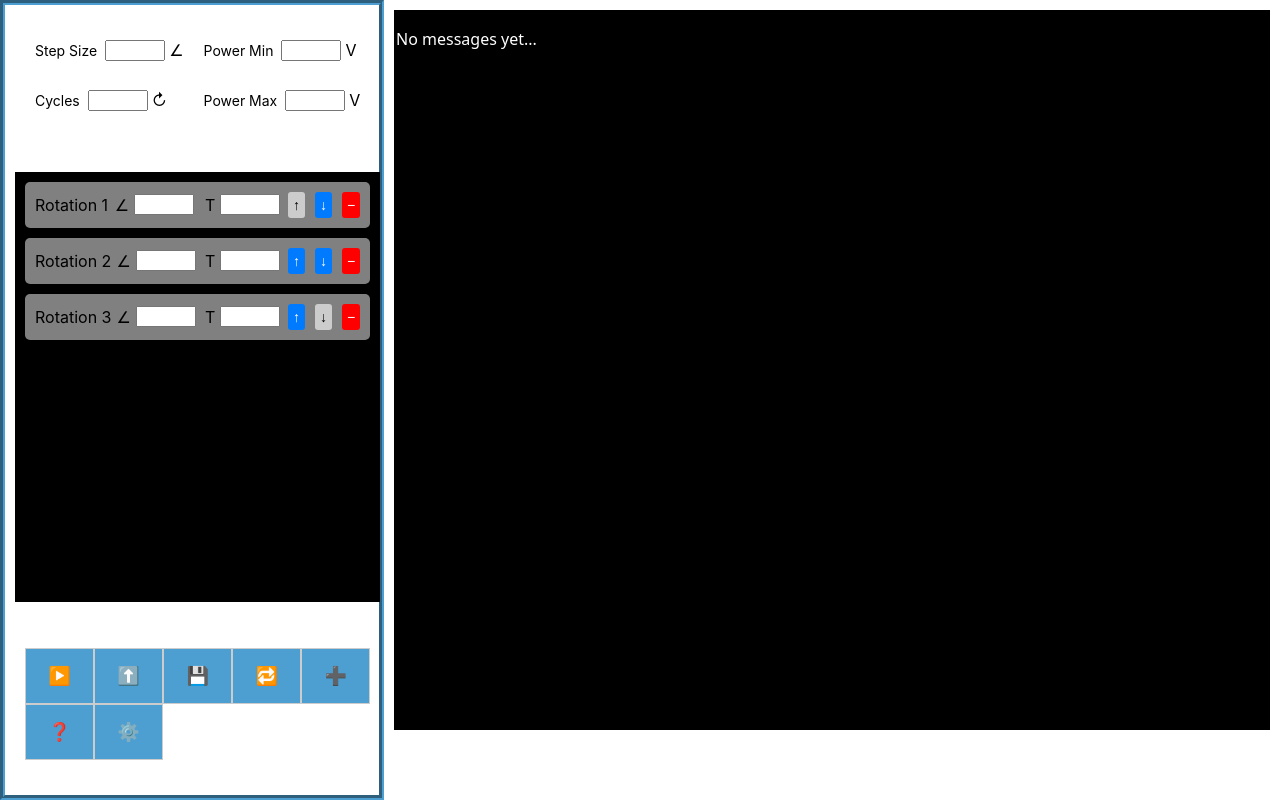
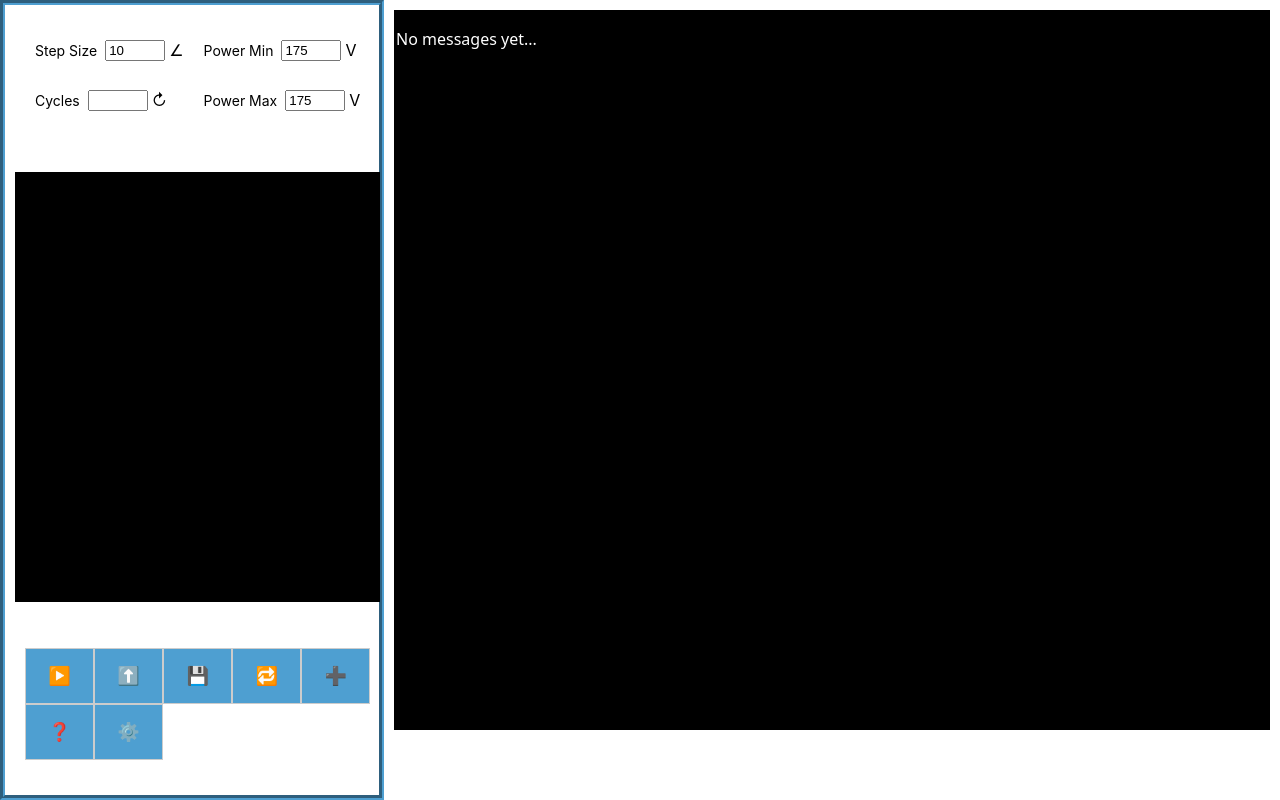
Before and after one commit to RockerReactor/rocker-reactor, a React (Create React App) app: page / in a window 1280 px wide. Built offline with nearby package versions, Linux system fonts and the light colour scheme.

Commit message:
Integration Progess
In progress integration of UI and back end components

```diff
--- a/src/App.tsx
+++ b/src/App.tsx
@@ -1,5 +1,11 @@
 import React, { useState, useEffect, useRef } from "react";
 import "./App.css";
+import { useContext } from "react";
+import AppContext from "./context/AppContext";
+import Config from "./components/Config"
+import Control from "./components/Control"
+import Log from "./components/Log"
+import AddButton from "./components/toolbar/AddButton";
 
 interface Instruction {
   id: string;
@@ -7,6 +13,8 @@ interface Instruction {
 }
 
 function App() {
+  const { PWM, setPWM, SPWM, setSPWM, AngleStep, setAngleStep, writer, addLog, sendConfigCommand } = useContext(AppContext);
+
   const [instructions, setInstructions] = useState<Instruction[]>([
     { id: "1", label: "Rotation 1" },
     { id: "2", label: "Rotation 2" },
@@ -64,13 +72,34 @@ function App() {
     console.log("Calibrate functionality to be implemented later.");
   };
 
-  const handleInputChange = (id: string, value: string) => {
+const handleInputChange = (id: string, value: string) => {
     const isValid = value === "" || !isNaN(Number(value));
     setInputErrors((prevErrors) => ({
-      ...prevErrors,
-      [id]: !isValid,
+        ...prevErrors,
+        [id]: !isValid,
     }));
-  };
+
+    if (isValid) {
+        const numValue = Number(value);
+        switch (id) {
+            case "stepSize":
+                setAngleStep(numValue);
+                sendConfigCommand(`a${numValue}`);
+                break;
+            case "powerMin":
+                setSPWM(numValue);
+                sendConfigCommand(`s${numValue}`);
+                break;
+            case "powerMax":
+                setPWM(numValue);
+                sendConfigCommand(`p${numValue}`);
+                break;
+            default:
+                break;
+        }
+    }
+};
+
 
   const moveInstruction = (index: number, direction: number) => {
     const newIndex = index + direction;
@@ -124,93 +153,12 @@ function App() {
         <div className="column control">
           <div className="row test">
             {/*Setup Parameters*/}
-            <div className="setupParbox">
-              <div className="setupParam">
-                <label className="setupText">Step Size </label>
-                <input
-                  className={`parIn ${inputErrors["stepSize"] ? "invalid" : ""}`}
-                  type="text"
-                  onChange={(e) => handleInputChange("stepSize", e.target.value)}
-                />
-                <label className="setupSym">∠</label>
-              </div>
-              <div className="setupParam">
-                <label className="setupText">Power Min </label>
-                <input
-                  className={`parIn ${inputErrors["powerMin"] ? "invalid" : ""}`}
-                  type="text"
-                  onChange={(e) => handleInputChange("powerMin", e.target.value)}
-                />
-                <label className="setupSym">V</label>
-              </div>
-              <div className="setupParam">
-                <label className="setupText">Cycles </label>
-                <input
-                  className={`parIn ${inputErrors["cycles"] ? "invalid" : ""}`}
-                  type="text"
-                  onChange={(e) => handleInputChange("cycles", e.target.value)}
-                />
-                <label className="setupSym">↻</label>
-              </div>
-              <div className="setupParam">
-                <label className="setupText">Power Max </label>
-                <input
-                  className={`parIn ${inputErrors["powerMax"] ? "invalid" : ""}`}
-                  type="text"
-                  onChange={(e) => handleInputChange("powerMax", e.target.value)}
-                />
-                <label className="setupSym">V</label>
-              </div>
-            </div>
+              <Config />
           </div>
 
+
           {/*Instruction Set*/}
-          <div ref={instructionSetRef} className="instructionset">
-            {instructions.map((instruction, index) => (
-              <div className="instruction" key={instruction.id}>
-                <label>{instruction.label}</label>
-                <label className="parText parIn">∠</label>
-                <input
-                  className={`parIn ${
-                    inputErrors[`rotation-${instruction.id}-angle`] ? "invalid" : ""
-                  }`}
-                  type="text"
-                  onChange={(e) =>
-                    handleInputChange(`rotation-${instruction.id}-angle`, e.target.value)
-                  }
-                />
-                <label className="parText parIn">T</label>
-                <input
-                  className={`parIn ${
-                    inputErrors[`rotation-${instruction.id}-time`] ? "invalid" : ""
-                  }`}
-                  type="text"
-                  onChange={(e) =>
-                    handleInputChange(`rotation-${instruction.id}-time`, e.target.value)
-                  }
-                />
-                <div className="button-container">
-                  <button
-                    className="move-button"
-                    onClick={() => moveInstruction(index, -1)}
-                    disabled={index === 0}
-                  >
-                    ↑
-                  </button>
-                  <button
-                    className="move-button"
-                    onClick={() => moveInstruction(index, 1)}
-                    disabled={index === instructions.length - 1}
-                  >
-                    ↓
-                  </button>
-                  <button className="remove-button" onClick={() => handleRemove(instruction.id)}>
-                    −
-                  </button>
-                </div>
-              </div>
-            ))}
-          </div>
+          <Control />
 
           {/*Toolbar*/}
           <div className="toolbar">
@@ -236,9 +184,7 @@ function App() {
             >
               🔁
             </button>
-            <button type="button" id="add" className="tbbutton" onClick={handleAdd}>
-              ➕
-            </button>
+            <AddButton />
             <button type="button" id="help" className="tbbutton" onClick={handleHelp}>
               ❓
             </button>
@@ -250,15 +196,7 @@ function App() {
 
         {/*Right Side*/}
         <div className="column view">
-          <div className="console">
-            <div className="console-output">
-              {consoleMessages.length === 0 ? (
-                <p>No messages yet...</p>
-              ) : (
-                consoleMessages.map((msg, index) => <p key={index}>{msg}</p>)
-              )}
-            </div>
-          </div>
+          <Log />
         </div>
       </div>
     </div>
--- a/src/components/Config.tsx
+++ b/src/components/Config.tsx
@@ -1,24 +1,99 @@
 import { useContext } from "react";
+import React, { useState, useEffect, useRef } from "react";
 import AppContext from "../context/AppContext";
+import "../App.css";
 
 const Config = () => {
-    const { PWM, setPWM, SPWM, setSPWM, AngleStep, setAngleStep } = useContext(AppContext);
+    const { PWM, setPWM, SPWM, setSPWM, AngleStep, setAngleStep, writer, addLog, } = useContext(AppContext);
+    const [inputErrors, setInputErrors] = useState<{ [key: string]: boolean }>({});
+
+    // Function to send the configuration command to the Arduino
+    const sendConfigCommand = async (command: string) => {
+        if (!writer) {
+            addLog("Error: No serial connection.");
+            return;
+        }
+        try {
+            await writer.write(command + "\n");  // Send command to Arduino
+            addLog(`Sent command: ${command}`);
+        } catch (error) {
+            addLog(`Error sending command: ${error}`);
+        }
+    };
+
+    const handleInputChange = (id: string, value: string) => {
+        const isValid = value === "" || !isNaN(Number(value));
+        setInputErrors((prevErrors) => ({
+            ...prevErrors,
+            [id]: !isValid,
+        }));
+
+        if (isValid) {
+            const numValue = Number(value);
+            switch (id) {
+                case "stepSize":
+                    setAngleStep(numValue);
+                    sendConfigCommand(`a${numValue}`);
+                    break;
+                case "powerMin":
+                    setSPWM(numValue);
+                    sendConfigCommand(`s${numValue}`);
+                    break;
+                case "powerMax":
+                    setPWM(numValue);
+                    sendConfigCommand(`p${numValue}`);
+                    break;
+                default:
+                    break;
+            }
+        }
+    };
+
+
 
     return (
-        <div>
-            <h2>Config</h2>
-            <label>PWM:
-                <input type="number" value={PWM} onChange={(e) => setPWM(Number(e.target.value))} />
-            </label>
-            <br />
-            <label>SPWM:
-                <input type="number" value={SPWM} onChange={(e) => setSPWM(Number(e.target.value))} />
-            </label>
-            <br />
-            <label>Angle Step:
-                <input type="number" value={AngleStep} onChange={(e) => setAngleStep(Number(e.target.value))} />
-            </label>
+        <div className="setupParbox">
+        <div className="setupParam">
+          <label className="setupText">Step Size </label>
+          <input
+            className={`parIn ${inputErrors["stepSize"] ? "invalid" : ""}`}
+            type="text"
+            value={AngleStep}  // Keeps UI synced
+            onChange={(e) => handleInputChange("stepSize", e.target.value)}
+            />
+          <label className="setupSym">∠</label>
         </div>
+        <div className="setupParam">
+          <label className="setupText">Power Min </label>
+            <input
+                className={`parIn ${inputErrors["powerMin"] ? "invalid" : ""}`}
+                type="text"
+                value={SPWM}  // Keeps UI synced
+                onChange={(e) => handleInputChange("powerMin", e.target.value)}
+            />
+          <label className="setupSym">V</label>
+        </div>
+        <div className="setupParam">
+          <label className="setupText">Cycles </label>
+          <input
+            className={`parIn ${inputErrors["cycles"] ? "invalid" : ""}`}
+            type="text"
+            onChange={(e) => handleInputChange("cycles", e.target.value)}
+          />
+          <label className="setupSym">↻</label>
+        </div>
+        <div className="setupParam">
+          <label className="setupText">Power Max </label>
+            <input
+                className={`parIn ${inputErrors["powerMax"] ? "invalid" : ""}`}
+                type="text"
+                value={PWM}  // Keeps UI synced
+                onChange={(e) => handleInputChange("powerMax", e.target.value)}
+            />
+          <label className="setupSym">V</label>
+        </div>
+      </div>
+
     );
 };
 
--- a/src/components/Control.tsx
+++ b/src/components/Control.tsx
@@ -1,147 +1,117 @@
-import { JSXElementConstructor, Key, ReactElement, ReactNode, ReactPortal, useContext, useState } from "react";
+import { useContext, useState, useRef, useEffect } from "react";
 import AppContext from "../context/AppContext";
-import MovementFileManager from "./MovementFileManager";
+import "../App.css";
 
 const Control = () => {
-    const { connected, setConnected, sendCommand, addLog, setPort, setWriter, setReader,
-        startMovementLoop, stopMovementLoop, movementSequence, setMovementSequence, reader,
-        writer, port, readableStreamClosed, setReadableStreamClosed, writableStreamClosed,
-        setWritableStreamClosed } = useContext(AppContext);
+    const {
+        movementSequence,
+        setMovementSequence,
+        addLog
+    } = useContext(AppContext);
 
-    const [angle, setAngle] = useState(45);
-    const [duration, setDuration] = useState(1);
+    const [inputErrors, setInputErrors] = useState<{ [key: string]: boolean }>({});
+    const instructionSetRef = useRef<HTMLDivElement | null>(null);
 
-    const connect = async () => {
-        if ("serial" in navigator) {
-            try {
-                const selectedPort = await navigator.serial.requestPort();
-                await selectedPort.open({ baudRate: 9600 });
+    // Function to update the height of instruction set dynamically
+    const updateInstructionSetHeight = () => {
+        if (instructionSetRef.current) {
+            const controlHeight = document.querySelector(".column.control")?.clientHeight || 0;
+            const toolbarHeight = document.querySelector(".toolbar")?.clientHeight || 0;
+            const setupParboxHeight = document.querySelector(".setupParbox")?.clientHeight || 0;
+            const remainingHeight = controlHeight - toolbarHeight - (2 * setupParboxHeight);
 
-                const textEncoder = new TextEncoderStream();
-
-                const writableStreamClosed = selectedPort.writable &&
-                textEncoder.readable.pipeTo(selectedPort.writable);
-
-                const portWriter = textEncoder.writable.getWriter();
-
-                const textDecoder = new TextDecoderStream();
-
-                const readableStreamClosed = selectedPort.readable &&
-                selectedPort.readable.pipeTo(textDecoder.writable);
-
-                const portReader = textDecoder.readable.getReader();
-
-                setPort(selectedPort);
-                setWriter(portWriter);
-                setReader(portReader);
-                setReadableStreamClosed(readableStreamClosed);
-                setWritableStreamClosed(writableStreamClosed);
-                setConnected(true);
-                addLog("Connected to serial port.");
-            } catch (error) {
-                addLog(`Error connecting: ${error}`);
-            }
-        } else {
-            addLog("Web Serial API not supported.");
+            instructionSetRef.current.style.height = `${remainingHeight}px`;
         }
     };
 
-    const disconnect = async () => {
-        try {
-            addLog("Starting disconnect process...");
+    useEffect(() => {
+        updateInstructionSetHeight(); // Set height initially
+        window.addEventListener("resize", updateInstructionSetHeight); // Recalculate on resize
 
-            if (reader) {
-                addLog("Attempting to cancel and release reader...");
-                try {
-                    await reader.cancel();
-                    await readableStreamClosed.catch(() => { addLog("Reader cancelation error ignored."); });
-                    await reader.releaseLock();
-                    addLog("Reader canceled and released.");
-                } catch (err) {
-                    addLog(`Error canceling reader: ${err}`);
-                }
-                setReader(null);
-            }
+        return () => {
+            window.removeEventListener("resize", updateInstructionSetHeight); // Cleanup
+        };
+    }, []);
 
-            if (writer) {
-                addLog("Attempting to close and release writer...");
-                try {
-                    await writer.close();
-                    await writableStreamClosed;
-                    await writer.releaseLock();
-                    addLog("Writer closed and released.");
-                } catch (err) {
-                    addLog(`Error closing writer: ${err}`);
-                }
-                setWriter(null);
-            }
-
-            if (port) {
-                try {
-                    addLog("Attempting to release streams before closing port...");
-                    if (port.readable) {
-                        //await port.readable.cancel();
-                        //await port.readable.pipeTo(new WritableStream()).catch(() => {});
-                        addLog("Readable stream drained.");
-                    }
-                    if (port.writable) {
-                        //await port.writable.close();
-                        addLog("Writable stream closed.");
-                    }
-
-                    addLog("Attempting to close serial port...");
-                    await port.close();
-                    addLog("Port closed successfully.");
-                } catch (err) {
-                    addLog(`Error closing port: ${err}`);
-                }
-                setPort(null);
-            }
-
-            setConnected(false);
-            addLog("Disconnected successfully.");
-        } catch (error) {
-            addLog(`Error disconnecting: ${error}`);
-        }
+    const handleInputChange = (id: string, value: string) => {
+        const isValid = value === "" || !isNaN(Number(value));
+        setInputErrors((prevErrors) => ({
+            ...prevErrors,
+            [id]: !isValid,
+        }));
     };
 
+    const moveInstruction = (index: number, direction: number) => {
+        const newIndex = index + direction;
+        if (newIndex < 0 || newIndex >= movementSequence.length) return;
 
-    const addMovementAction = () => {
-        setMovementSequence((prev: any) => [...prev, { angle, duration }]);
-        addLog(`Added movement: ${angle}° for ${duration}s`);
+        const updatedInstructions = [...movementSequence];
+        const [movedItem] = updatedInstructions.splice(index, 1);
+        updatedInstructions.splice(newIndex, 0, movedItem);
+
+        setMovementSequence(updatedInstructions);
+        addLog(`Moved instruction from index ${index} to ${newIndex}`);
     };
 
-    const removeMovementAction = (index: any) => {
-        setMovementSequence((prev: any[]) => prev.filter((_, i) => i !== index));
-        addLog(`Removed movement at index ${index}`);
+    const handleAdd = () => {
+        const newId = (movementSequence.length + 1).toString();
+        setMovementSequence([
+            ...movementSequence,
+            { id: newId, label: `Rotation ${newId}` },
+        ]);
+        console.log(`Added new instruction: Rotation ${newId}`);
+    };
+
+    const handleRemove = (id: string) => {
+        setMovementSequence(movementSequence.filter((instruction: any) => instruction.id !== id));
+        addLog(`Removed instruction: ${id}`);
     };
 
     return (
         <div>
-            <h2>Control</h2>
-            <button onClick={connect} disabled={connected}>Connect</button>
-            <button onClick={disconnect} disabled={!connected}>Disconnect</button>
-
-            <h3>Movement Sequence</h3>
-            <label>Angle: <input type="number" value={angle} onChange={(e) => setAngle(Number(e.target.value))} /></label>
-            <label>Duration (s): <input type="number" value={duration} onChange={(e) => setDuration(Number(e.target.value))} /></label>
-            <button onClick={addMovementAction}>Add Movement</button>
-
-            <h3>Current Movement Actions</h3>
-            <ul>
-                {movementSequence.map((action: { angle: string | number | boolean | ReactElement<any, string | JSXElementConstructor<any>> | Iterable<ReactNode> | ReactPortal | null | undefined; duration: string | number | boolean | ReactElement<any, string | JSXElementConstructor<any>> | Iterable<ReactNode> | ReactPortal | null | undefined; }, index: Key | null | undefined) => (
-                    <li key={index}>
-                        Angle: {action.angle}°, Duration: {action.duration}s
-                        <button onClick={() => removeMovementAction(index)}>Remove</button>
-                    </li>
+            {/* Instruction Set UI */}
+            <div ref={instructionSetRef} className="instructionset">
+                {movementSequence.map((instruction: any, index: any) => (
+                    <div className="instruction" key={instruction.id}>
+                        <label>{instruction.label}</label>
+                        <label className="parText parIn">∠</label>
+                        <input
+                            className={`parIn ${inputErrors[`rotation-${instruction.id}-angle`] ? "invalid" : ""}`}
+                            type="text"
+                            onChange={(e) =>
+                                handleInputChange(`rotation-${instruction.id}-angle`, e.target.value)
+                            }
+                        />
+                        <label className="parText parIn">T</label>
+                        <input
+                            className={`parIn ${inputErrors[`rotation-${instruction.id}-time`] ? "invalid" : ""}`}
+                            type="text"
+                            onChange={(e) =>
+                                handleInputChange(`rotation-${instruction.id}-time`, e.target.value)
+                            }
+                        />
+                        <div className="button-container">
+                            <button
+                                className="move-button"
+                                onClick={() => moveInstruction(index, -1)}
+                                disabled={index === 0}
+                            >
+                                ↑
+                            </button>
+                            <button
+                                className="move-button"
+                                onClick={() => moveInstruction(index, 1)}
+                                disabled={index === movementSequence.length - 1}
+                            >
+                                ↓
+                            </button>
+                            <button className="remove-button" onClick={() => handleRemove(instruction.id)}>
+                                −
+                            </button>
+                        </div>
+                    </div>
                 ))}
-            </ul>
-
-            <h3>Execution</h3>
-            <button onClick={startMovementLoop}>Start Sequence</button>
-            <button onClick={stopMovementLoop}>Stop Sequence</button>
-
-            <MovementFileManager />
+            </div>
         </div>
     );
 };
--- /dev/null
+++ b/src/components/toolbar/AddButton.tsx
@@ -0,0 +1,20 @@
+import { useContext } from "react";
+import AppContext from "../../context/AppContext";
+
+const AddButton = () => {
+    const { movementSequence, setMovementSequence, addLog } = useContext(AppContext);
+
+    const handleAdd = () => {
+        const newId = (movementSequence.length + 1).toString();
+        setMovementSequence([...movementSequence, { id: newId, label: `Rotation ${newId}` }]);
+        addLog(`Added new instruction: Rotation ${newId}`);
+    };
+
+    return (
+        <button type="button" id="add" className="tbbutton" onClick={handleAdd}>
+            ➕
+        </button>
+    );
+};
+
+export default AddButton;
--- a/src/index.tsx
+++ b/src/index.tsx
@@ -3,13 +3,16 @@ import ReactDOM from "react-dom/client";
 import "./index.css";
 import App from "./App";
 import reportWebVitals from "./reportWebVitals";
+import { AppProvider } from "./context/AppContext";
 
 const root = ReactDOM.createRoot(
 	document.getElementById("root") as HTMLElement
 );
 root.render(
 	<React.StrictMode>
-		<App />
+		<AppProvider>
+			<App />
+		</AppProvider>
 	</React.StrictMode>
 );
 
```
Also changed, not shown: src/components/Log.tsx (+8 -7 lines), src/components/toolbar/ImportButton.tsx (added, +13 -0 lines), src/components/toolbar/RunButton.tsx (added, +23 -0 lines), src/components/toolbar/SaveButton.tsx (added, +13 -0 lines).
